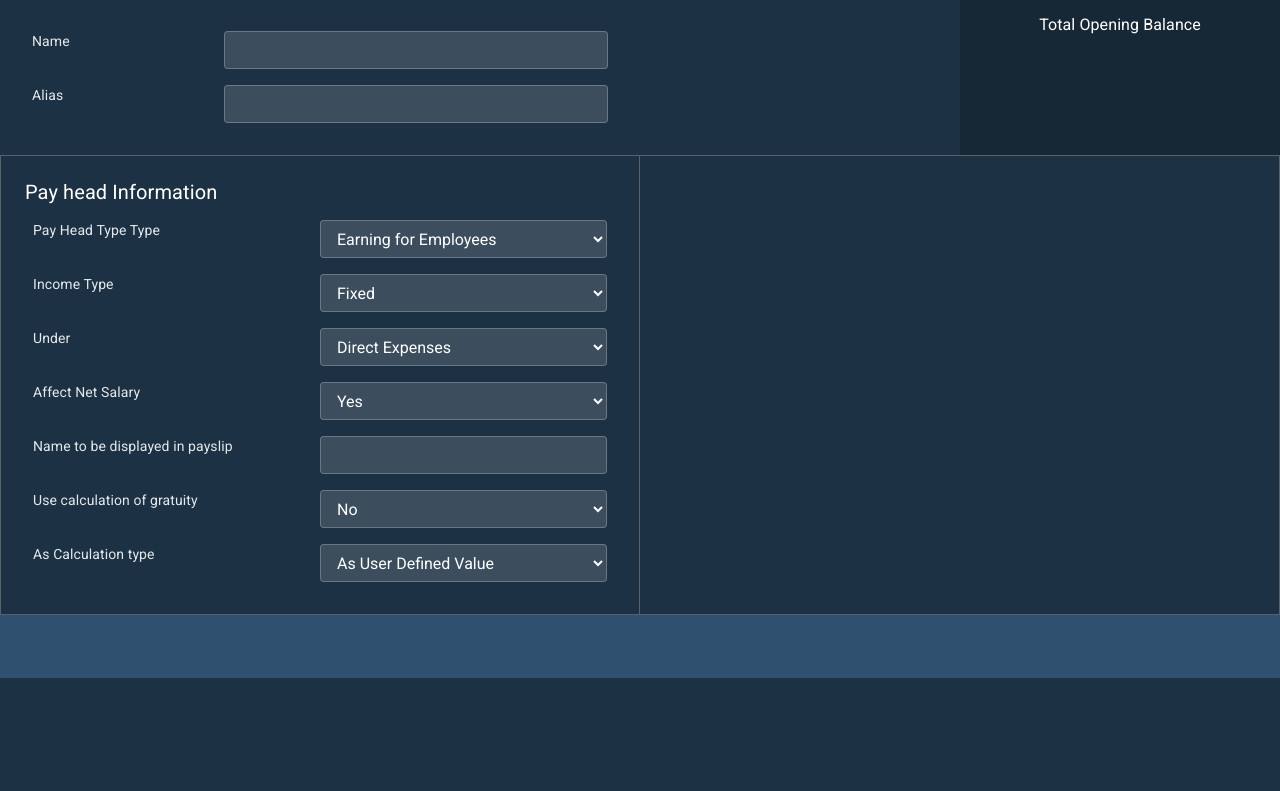
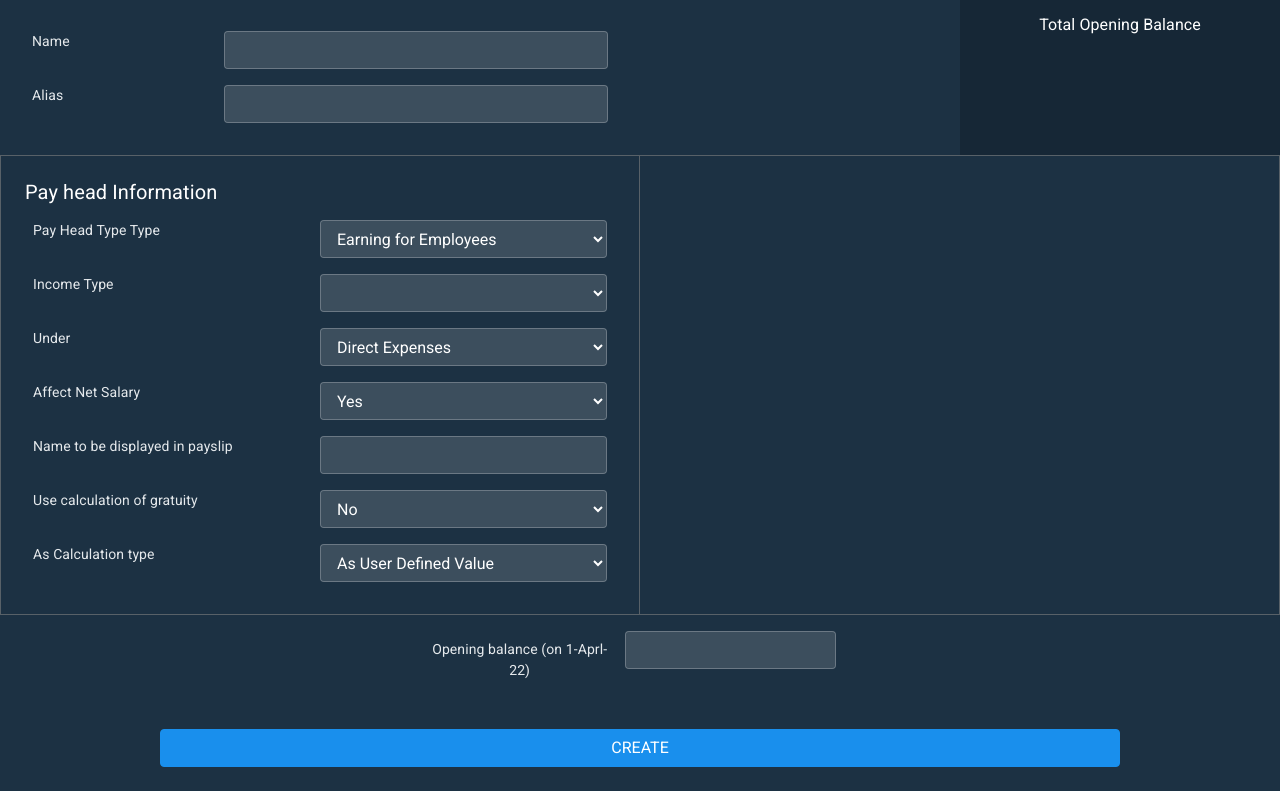
Before and after one commit to vishnu-c45/tally, a Django app: page /payheads in a window 1280 px wide. Shown: the part 122-913 px from the top of the page. Before the commit the page ends 800 px from the top, so only its background shows below. Run offline with Django 4.2, Linux system fonts and the light colour scheme; some libraries are stand-ins or nearby versions; some web fonts are replaced.

Commit message:
18th commit

```diff
--- a/tapp/templates/payheads.html
+++ b/tapp/templates/payheads.html
@@ -12,7 +12,7 @@
 
   <div class="m-0">
     <h6 style="" class="bg-info text-light p-2 m-0 text-center">Pay Head Creation</h6>
-            <form  style="background-color:rgba(0,0,0,.4);" method="post" action="save_ledger">
+            <form action=""  style="background-color:rgba(0,0,0,.4);" method="post" action="save_ledger">
                 {% csrf_token %}
 
                 <div class="row container-fluid p-0 m-0" >
@@ -21,13 +21,13 @@
 
                         <div class="row container-fluid  p-2 m-0">
                             <div class="col-sm-4 m-0 p-0"> <label for="a" >Name</label></div>
-                            <div class="col-sm-8 m-0 p-0"><input required type="text" class="form-control" id="ab" oninput="shw()" placeholder="" name="ledger_name"></div>
+                            <div class="col-sm-8 m-0 p-0"><input required type="text" class="form-control" id="ab" oninput="shw()" placeholder="" name="name"></div>
                         </div>
 
                         <div class="row container-fluid  p-2 m-0">
                             <div class="col-sm-4 m-0 p-0"> <label for="b">Alias</label></div>
                             <div class="col-sm-8 m-0 p-0">
-                            <input type="text" class="form-control" id="b" placeholder="" name="ledger_alias"></div>
+                            <input type="text" class="form-control" id="b" placeholder="" name="alias"></div>
                         </div>
 
 
@@ -38,7 +38,7 @@
 
 
 
-            </div>
+                </div>
 
 
 
@@ -82,6 +82,7 @@
             <div class="col-sm-6 m-0 p-0"> <label for="pan">Income Type</label></div>
             <div class="col-sm-6 m-0 p-0">
                 <select name="alter_chk_bks" id="chqrng" class="form-control">
+                    <option value=""> </option>
                     <option value="Fixed">Fixed</option>
                     <option value="Variable">Variable</option>
 
@@ -194,7 +195,7 @@
         <div class="row container-fluid  p-2 m-0" id="ans">
             <div class="col-sm-6 m-0 p-0"> <label for="pan">Affect Net Salary</label></div>
             <div class="col-sm-6 m-0 p-0">
-                <select name="alter_chk_bks"  class="form-control">
+                <select name="netsalary" onchange="ns()" id="ans2"  class="form-control">
                     <option value="Yes">Yes</option>
                     <option value="No">No</option>
 
@@ -213,7 +214,7 @@
         <div class="row container-fluid   p-2 m-0" id="ucg">
             <div class="col-sm-6 m-0 p-0"> <label for="rgtype" >Use calculation of gratuity</label></div>
             <div class="col-sm-6 m-0 p-0">
-                <select name="" id="" class="form-control">
+                <select name="gratuity" id="" class="form-control">
                     <option value="NO">No</option>
                     <option value="Yes">Yes</option>
 
@@ -287,7 +288,7 @@
 
         <div class="row container-fluid hide  p-2 m-0" id="ptype">
             <div class="col-sm-6 m-0 p-0"> <label for="pan">Production Type</label></div>
-            <div class="col-sm-6 m-0 p-0"><input type="text" class="form-control"  placeholder="" name="swift_code"></div>
+            <div class="col-sm-6 m-0 p-0"><input type="text" class="form-control"  placeholder="" name="ptype"></div>
 
         </div>
 
@@ -328,23 +329,23 @@
                                 <tbody>
                                   <tr>
                                     <th scope="row">
-                                        <select name="enbl_chk_printing" id="chqprnt" class="w-100 form-control">
+                                        <select name="effective_from" id="chqprnt" class="w-100 form-control">
                                             <option value="No">1-Apr-22</option>
                                             <option value="Yes">2-Apr-22</option>
 
                                         </select>
                                     </th>
                                     <td></td>
-                                    <td><input class="w-100 text-white form-control" type="text" style="background-color:rgba(0, 0, 0, 0.2);"></td>
+                                    <td><input name="amount_upto" class="w-100 text-white form-control" type="text" style="background-color:rgba(0, 0, 0, 0.2);"></td>
                                     <td>
-                                        <select name="" onchange="pv()" id="pk" class="w-100 form-control">
+                                        <select name="slab_type" onchange="pv()" id="pk" class="w-100 form-control">
                                             <option value=""></option>
                                             <option value="Percentage">Percentage</option>
                                             <option value="value">Value</option>
 
                                         </select>
                                     </td>
-                                    <td><input  class="w-100 form-control text-white text-center" id="vck" type="text" style="background-color:rgba(0, 0, 0, 0.2);"></td>
+                                    <td><input name="value"  class="w-100 form-control text-white text-center" id="vck" type="text" style="background-color:rgba(0, 0, 0, 0.2);"></td>
                                   </tr>
                                   <tr>
                                     <!-- <th scope="row">2</th>
@@ -382,19 +383,17 @@
                         <div class="col-sm-6 m-0 p-0"  ></div>
                     </div>
 
+                    <div class="row container-fluid  p-2 my-2" >
+                        <div class="col-sm-4 m-0 p-0" ></div>
+                        <div class="col-sm-2 m-0 p-0"> <p for="setgst" class="text-center p-2 m-0" style="height:100%;" >Opening balance (on 1-Aprl-22)</p></div>
+                        <div class="col-sm-2 m-0 p-0"><input type="text" class="form-control" name="balance" id="opening_balance" placeholder=""></div>
+                        <div class="col-sm-4 m-0 p-0"></div>
+                    </div>
+                        <div class="enter w-100 py-4"><button type="submit" class="btn btn-info w-75 px-4">CREATE</button></div>
 
-                    <!-- <div class="row container-fluid p-0 m-0 ml-5">
-                        <div class="col-sm-6 m-2 p-1 ml"  style=" border-right: 1px solid rgba(128, 128, 128, 0.6);"><label for="pan">opening Balance  ( on 1-Apr-22)</label></div>
-                        <div class="col-sm-4 m-2 p-0"><input type="text" class="form-control "  placeholder="" name="swift_code"></div>
-                        <div class="col-sm-2 m-2 p-0">
-                            <select name=""  class="w-50 form-control">
-                                <option value="Dr">Dr</option>
-                                <option value="Cr">Cr</option>
 
-                            </select>
-                        </div>
 
-                    </div> -->
+         </form>
 
 
 
@@ -550,7 +549,7 @@
             document.getElementById('compute').style.display='none';
             document.getElementById('under4').style.display='none';
 
-            document.getElementById('it').style.display='flex';
+            document.getElementById('it').style.display='none';
             document.getElementById('ans').style.display='flex';
             document.getElementById('ndp').style.display='flex';
             document.getElementById('cty').style.display='flex';
@@ -583,11 +582,11 @@
             document.getElementById('compute').style.display='flex';
             document.getElementById('under4').style.display='none';
 
-            document.getElementById('it').style.display='flex';
+            document.getElementById('it').style.display='none';
             document.getElementById('ans').style.display='flex';
             document.getElementById('ndp').style.display='flex';
             document.getElementById('cty').style.display='flex';
-            document.getElementById('ucg').style.display='flex';
+            document.getElementById('ucg').style.display='none';
 
             document.getElementById('under6').style.display='none';
         }
@@ -599,11 +598,11 @@
             document.getElementById('under4').style.display='flex';
             document.getElementById('compute').style.display='flex';
 
-            document.getElementById('it').style.display='flex';
+            document.getElementById('it').style.display='none';
             document.getElementById('ans').style.display='flex';
             document.getElementById('ndp').style.display='flex';
             document.getElementById('cty').style.display='flex';
-            document.getElementById('ucg').style.display='flex';
+            document.getElementById('ucg').style.display='none';
 
             document.getElementById('under6').style.display='none';
         }
@@ -616,11 +615,11 @@
             document.getElementById('compute').style.display='none';
             document.getElementById('under5').style.display='flex';
 
-            document.getElementById('it').style.display='flex';
+            document.getElementById('it').style.display='none';
             document.getElementById('ans').style.display='flex';
             document.getElementById('ndp').style.display='flex';
             document.getElementById('cty').style.display='flex';
-            document.getElementById('ucg').style.display='flex';
+            document.getElementById('ucg').style.display='none';
 
             document.getElementById('under6').style.display='none';
         }
@@ -639,7 +638,7 @@
             document.getElementById('ans').style.display='flex';
             document.getElementById('ndp').style.display='flex';
             document.getElementById('cty').style.display='flex';
-            document.getElementById('ucg').style.display='flex';
+            document.getElementById('ucg').style.display='none';
 
             document.getElementById('under6').style.display='none';
         }
@@ -684,6 +683,22 @@
     }
 
 
+    function ns(){
+        var status =document.getElementById('ans2');
+        a =status.value;
+        console.log(a);
+
+        if (a == 'No'){
+            document.getElementById('ndp').style.display='none';
+        }
+        else{
+
+            document.getElementById('ndp').style.display='flex';
+
+        }
+    }
+
+
 
 </script>
 
```
Also changed, not shown: tapp/models.py (+39 -0 lines), tapp/migrations/0012_create_payhead_rounding_compute_information.py (added), tapp/migrations/0013_rename_ledger_id_rounding_pay_head_id.py (added).
